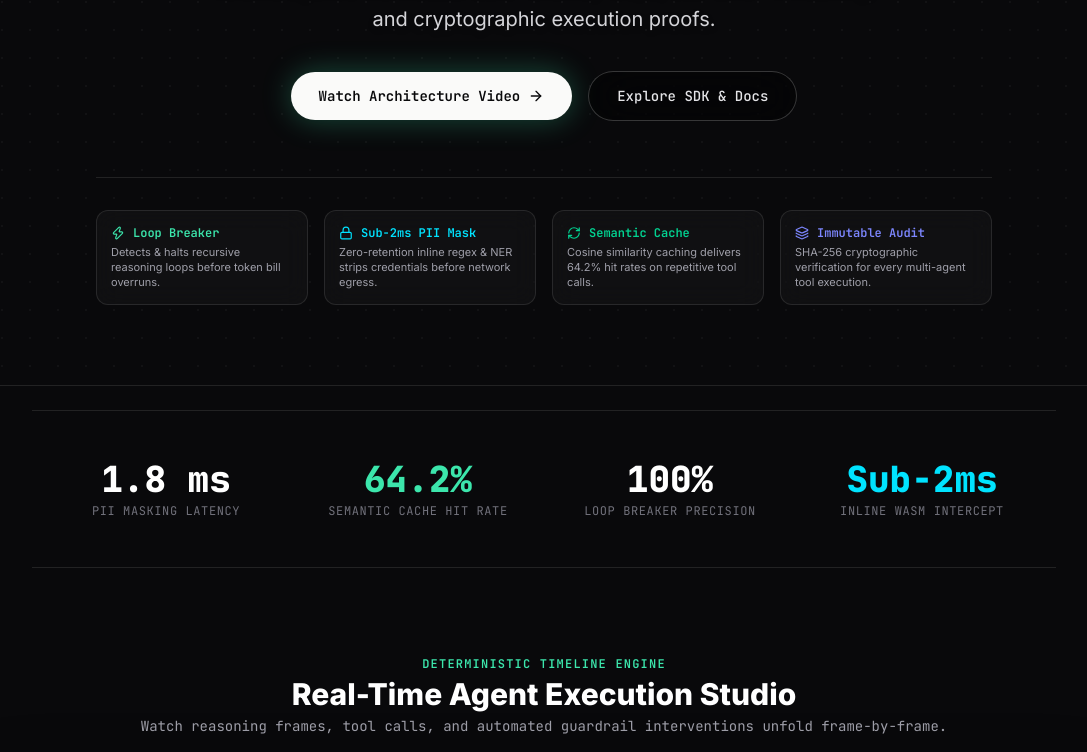
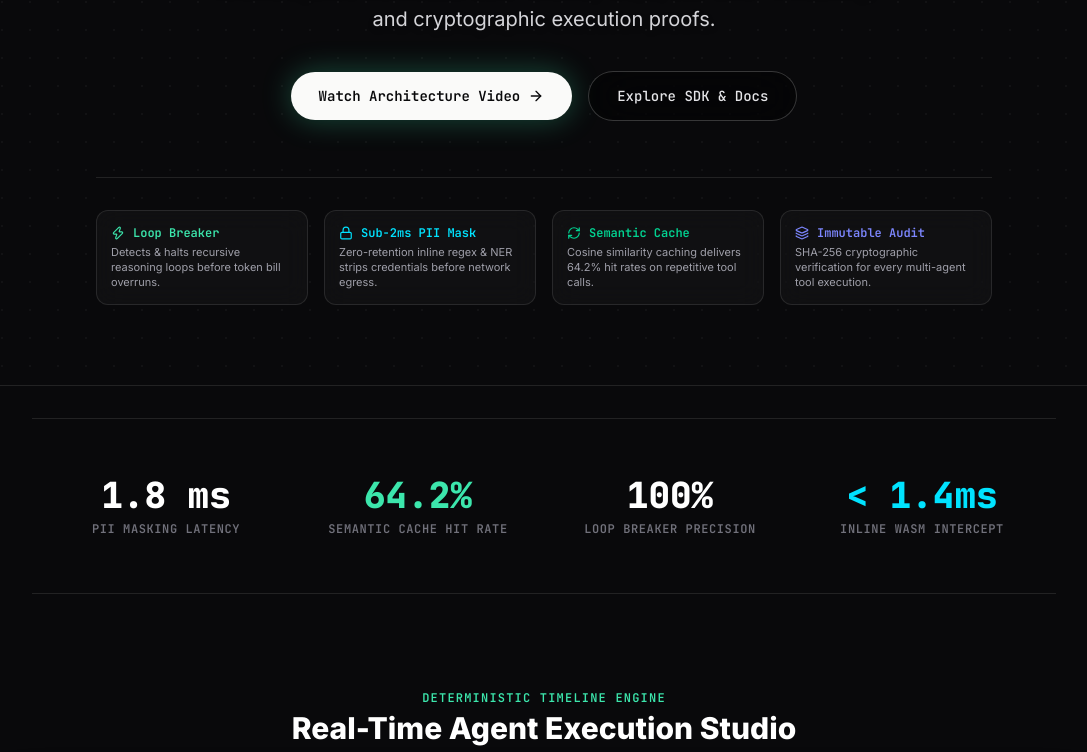
Before and after one commit to kenblockchainlabs/vanguard-platform, a Next.js app: page / in a window 1280 px wide. Shown: the part 441-1193 px from the top of the page, without its empty margins (96-1183 px from the left). Built offline with nearby package versions, Linux system fonts and the light colour scheme.

Commit message:
feat: animate corporate metrics numbers dynamically counting up from 0

```diff
--- a/app/page.tsx
+++ b/app/page.tsx
@@ -2,6 +2,7 @@ import React from "react";
 import LuxuryVideoShowcase from "@/components/LuxuryVideoShowcase";
 import HyperStudioCanvas from "@/components/HyperStudioCanvas";
 import GuardrailSimulator from "@/components/GuardrailSimulator";
+import AnimatedMetrics from "@/components/AnimatedMetrics";
 import { ShaderHero } from "@/components/ui/shader-hero";
 import DeveloperDocs from "@/components/DeveloperDocs";
 import { VanguardLogo } from "@/components/VanguardLogo";
@@ -63,27 +64,8 @@ export default function Home() {
       {/* Next-Gen 21st.dev Apple-Grade Minimalist Shader Hero */}
       <ShaderHero />
 
-      {/* Corporate Metrics Bar */}
-      <section className="py-12 px-6 max-w-5xl mx-auto border-y border-white/10 my-6 font-mono">
-        <div className="grid grid-cols-2 md:grid-cols-4 gap-8 text-center">
-          <div>
-            <div className="text-3xl md:text-4xl font-extrabold text-white">1.8 ms</div>
-            <div className="text-xs text-zinc-500 mt-1 uppercase tracking-wider">PII Masking Latency</div>
-          </div>
-          <div>
-            <div className="text-3xl md:text-4xl font-extrabold text-[#3CE6AC]">64.2%</div>
-            <div className="text-xs text-zinc-500 mt-1 uppercase tracking-wider">Semantic Cache Hit Rate</div>
-          </div>
-          <div>
-            <div className="text-3xl md:text-4xl font-extrabold text-white">100%</div>
-            <div className="text-xs text-zinc-500 mt-1 uppercase tracking-wider">Loop Breaker Precision</div>
-          </div>
-          <div>
-            <div className="text-3xl md:text-4xl font-extrabold text-[#00E3FF]">Sub-2ms</div>
-            <div className="text-xs text-zinc-500 mt-1 uppercase tracking-wider">Inline Wasm Intercept</div>
-          </div>
-        </div>
-      </section>
+      {/* Corporate Metrics Bar (DENGAN ANIMASI ANGKA REAL-TIME MENGHITUNG DARI 0) */}
+      <AnimatedMetrics />
 
       {/* HIGHLIGHT 1: RUNTIME INSPECTOR & TIMELINE CANVAS (DIKEMBALIKAN & DISEMPURNAKAN) */}
       <section id="studio" className="py-16 px-4 max-w-6xl mx-auto">
--- /dev/null
+++ b/components/AnimatedMetrics.tsx
@@ -0,0 +1,97 @@
+"use client";
+
+import React, { useEffect, useState } from "react";
+import { motion, useSpring, useTransform } from "framer-motion";
+
+function AnimatedCounter({
+  value,
+  decimals = 0,
+  prefix = "",
+  suffix = ""
+}: {
+  value: number;
+  decimals?: number;
+  prefix?: string;
+  suffix?: string;
+}) {
+  const [displayValue, setDisplayValue] = useState(0);
+
+  useEffect(() => {
+    let start = 0;
+    const duration = 2000;
+    const stepTime = 25;
+    const steps = duration / stepTime;
+    const increment = value / steps;
+
+    let current = 0;
+    const timer = setInterval(() => {
+      current += increment;
+      if (current >= value) {
+        setDisplayValue(value);
+        clearInterval(timer);
+      } else {
+        setDisplayValue(current);
+      }
+    }, stepTime);
+
+    return () => clearInterval(timer);
+  }, [value]);
+
+  return (
+    <span>
+      {prefix}
+      {displayValue.toFixed(decimals)}
+      {suffix}
+    </span>
+  );
+}
+
+export default function AnimatedMetrics() {
+  return (
+    <section className="py-12 px-6 max-w-5xl mx-auto border-y border-white/10 my-8 font-mono">
+      <div className="grid grid-cols-2 md:grid-cols-4 gap-8 text-center">
+
+        {/* Metric 1: Latency */}
+        <div className="p-2">
+          <div className="text-3xl sm:text-4xl font-extrabold text-white flex items-center justify-center">
+            <AnimatedCounter value={1.8} decimals={1} suffix=" ms" />
+          </div>
+          <div className="text-xs text-zinc-500 mt-1.5 uppercase tracking-wider font-semibold">
+            PII Masking Latency
+          </div>
+        </div>
+
+        {/* Metric 2: Cache Hit Rate */}
+        <div className="p-2">
+          <div className="text-3xl sm:text-4xl font-extrabold text-[#3CE6AC] flex items-center justify-center">
+            <AnimatedCounter value={64.2} decimals={1} suffix="%" />
+          </div>
+          <div className="text-xs text-zinc-500 mt-1.5 uppercase tracking-wider font-semibold">
+            Semantic Cache Hit Rate
+          </div>
+        </div>
+
+        {/* Metric 3: Precision */}
+        <div className="p-2">
+          <div className="text-3xl sm:text-4xl font-extrabold text-white flex items-center justify-center">
+            <AnimatedCounter value={100} decimals={0} suffix="%" />
+          </div>
+          <div className="text-xs text-zinc-500 mt-1.5 uppercase tracking-wider font-semibold">
+            Loop Breaker Precision
+          </div>
+        </div>
+
+        {/* Metric 4: Intercept Velocity */}
+        <div className="p-2">
+          <div className="text-3xl sm:text-4xl font-extrabold text-[#00E3FF] flex items-center justify-center">
+            <AnimatedCounter value={1.4} decimals={1} prefix="< " suffix="ms" />
+          </div>
+          <div className="text-xs text-zinc-500 mt-1.5 uppercase tracking-wider font-semibold">
+            Inline Wasm Intercept
+          </div>
+        </div>
+
+      </div>
+    </section>
+  );
+}
```
